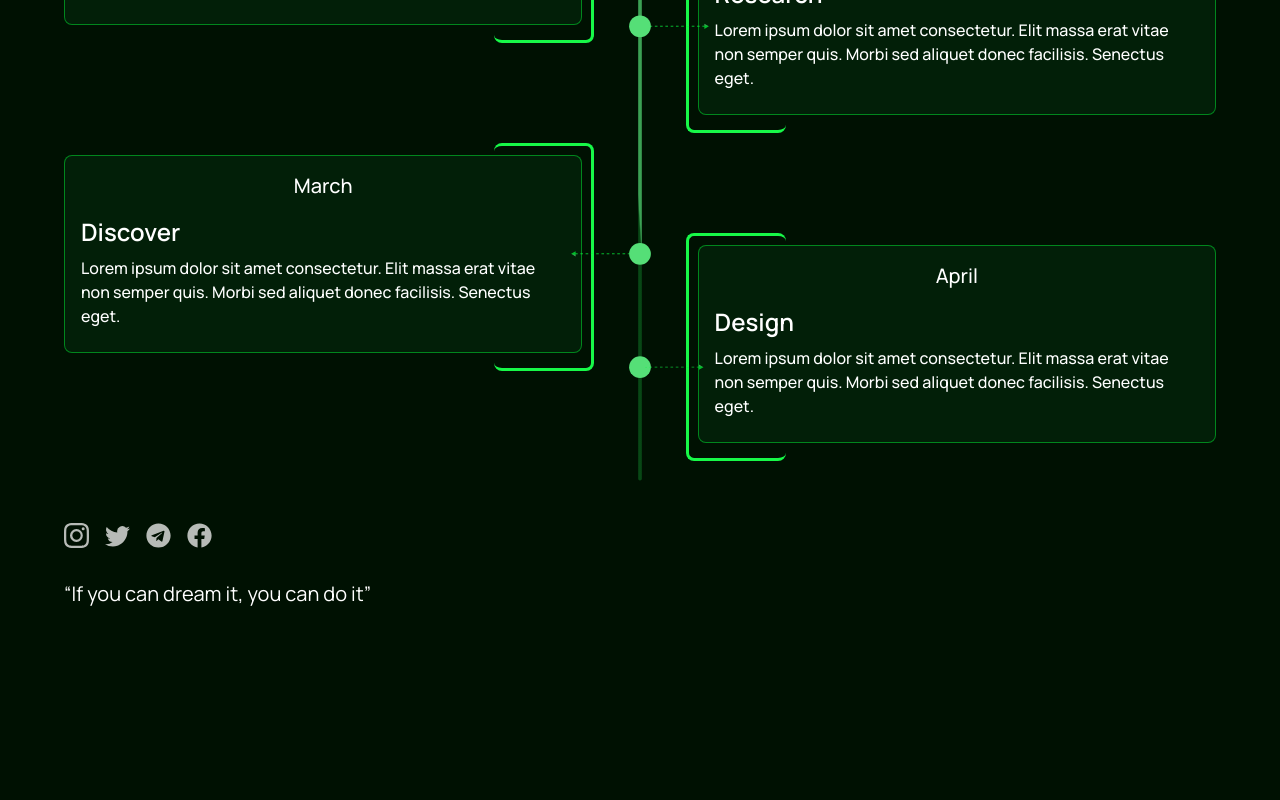
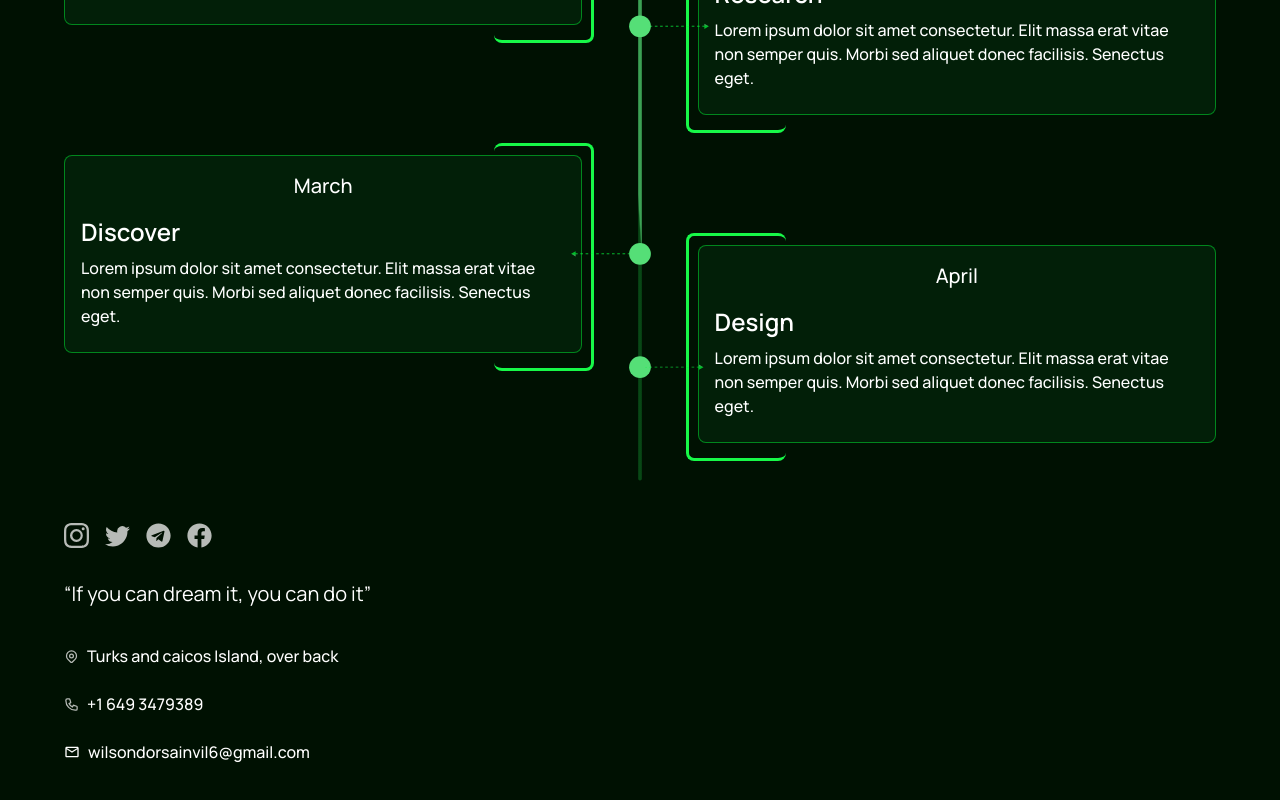
Before and after one commit to gift56/DxxCoin, a React (Vite) app: page / in a window 1280 px wide. Shown: the part 2250-3050 px from the top of the page. Before the commit the page ends 2934 px from the top, so only its background shows below. Built offline with nearby package versions, Linux system fonts and the light colour scheme.

Commit message:
working on location

```diff
--- a/src/components/Join.jsx
+++ b/src/components/Join.jsx
@@ -26,11 +26,13 @@ const Join = () => {
 
   const contactInfo = [
     {
-      icon: <HiOutlineLocationMarker />,
+      icon: (
+        <HiOutlineLocationMarker className="w-[15px] h-[15px] text-[#ffffffb7]" />
+      ),
       locate: "Turks and caicos Island, over back",
     },
     {
-      icon: <HiOutlinePhone />,
+      icon: <HiOutlinePhone className="w-[15px] h-[15px] text-[#ffffffb7]" />,
       locate: "+1 649 3479389",
     },
     {
@@ -54,7 +56,14 @@ const Join = () => {
                 “If you can dream it, you can do it”
               </h2>
             </div>
-            <div className="flex flex-col gap-6 items-start justify-start"></div>
+            <div className="flex flex-col gap-6 items-start justify-start">
+              {contactInfo.map(({ icon, locate }, i) => (
+                <div className="flex gap-2 items-center justify-start" key={i}>
+                  <span>{icon}</span>
+                  <p className="text-base font-medium text-white">{locate}</p>
+                </div>
+              ))}
+            </div>
           </div>
           <div className="flex-1"></div>
         </div>
```
